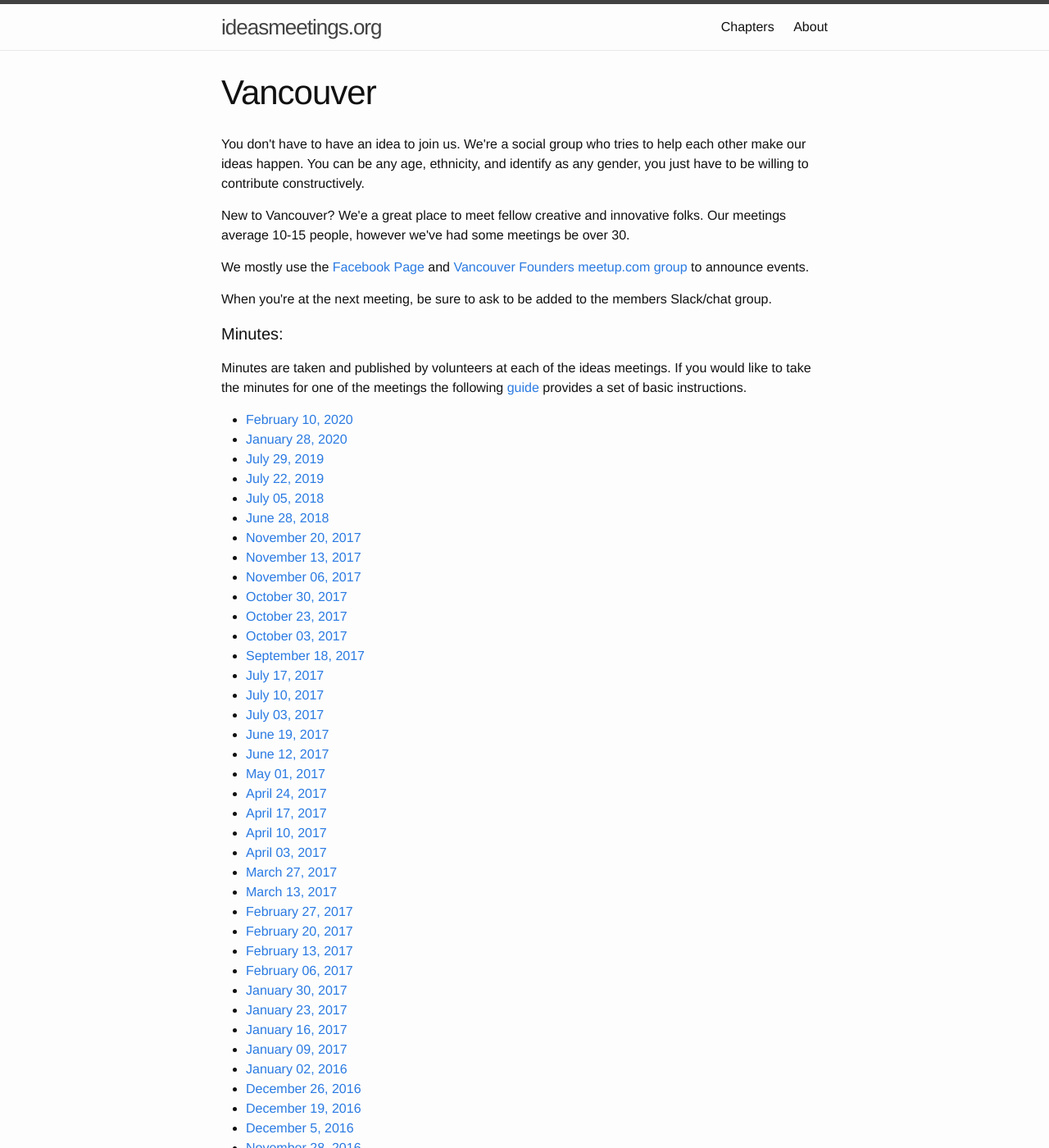
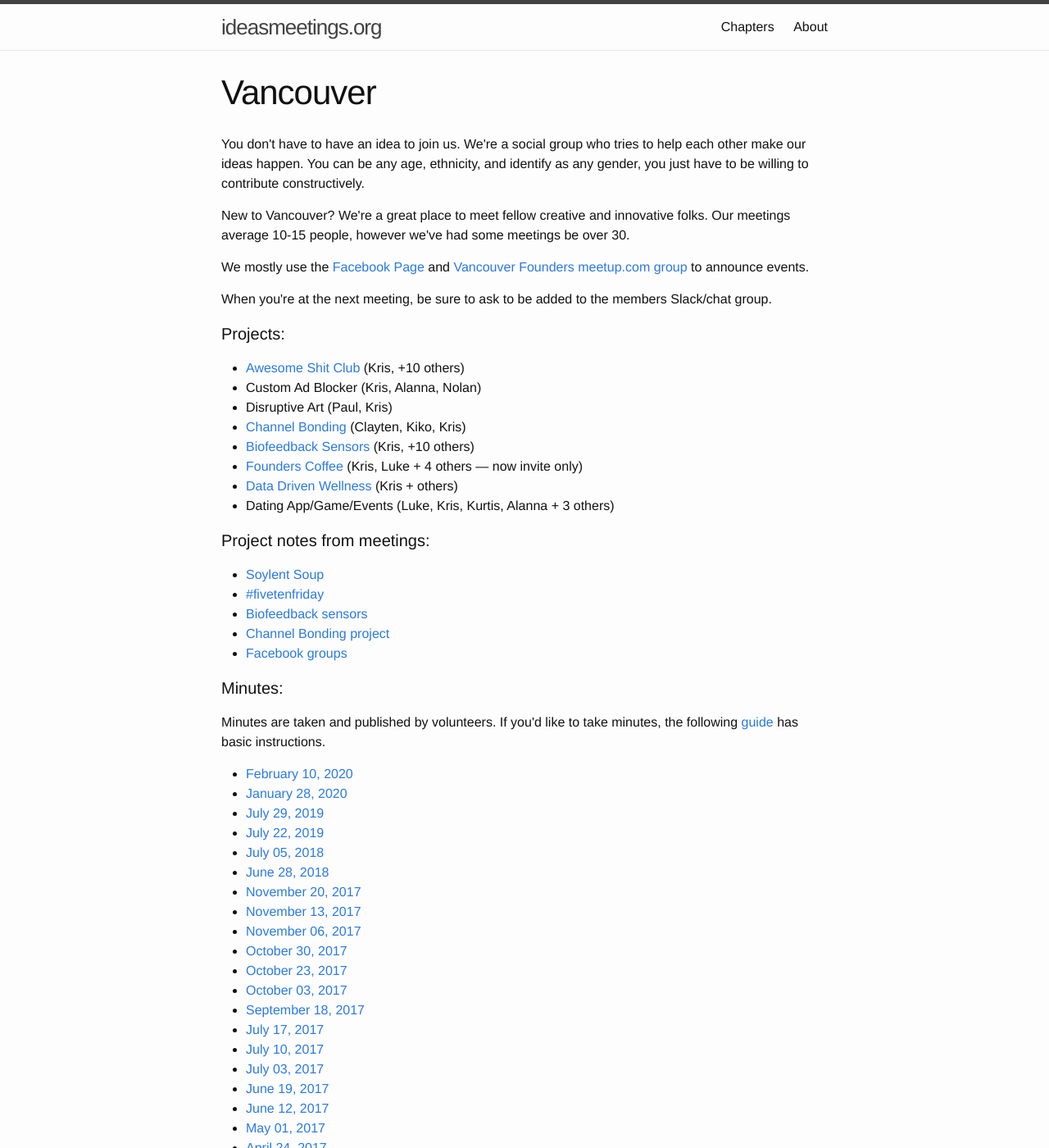
Before and after one commit to improvethings/improvethings.github.io, a Jekyll site: the page built from vancouver/index.html, in a window 1280 px wide and 1400 px high. Shown: the whole window at 82% size. Built offline with Jekyll 4.4.1, drawn with Linux system fonts in a browser that asks for light colours; comment, search, counter and statistics services are not loaded; some of the changed text lies outside the part shown.

Commit message:
Add project notes to Victoria and Vancouver city pages
Victoria lists all 43 Projects-category posts from before 2015 (wiki-era,
all Victoria-origin). Vancouver lists the 5 from 2015 onwards. Updates
hardcoded Vancouver archive links for Channel Bonding and Biofeedback
Sensors to point to the new local pages.

Co-Authored-By: Claude Sonnet 4.6 <noreply@anthropic.com>

```diff
--- a/vancouver/index.html
+++ b/vancouver/index.html
@@ -21,40 +21,37 @@ comments: []
 ---
 
 <p>You don't have to have an idea to join us. We're a social group who tries to help each other make our ideas happen. You can be any age, ethnicity, and identify as any gender, you just have to be willing to contribute constructively.</p>
-<p> New to Vancouver? We'e a great place to meet fellow creative and innovative folks. Our meetings average 10-15 people, however we've had some meetings be over 30. </p>
+<p>New to Vancouver? We're a great place to meet fellow creative and innovative folks. Our meetings average 10-15 people, however we've had some meetings be over 30.</p>
 
-<p>We mostly use the <a href="https://www.facebook.com/ideasvan">Facebook Page</a> and <a href="https://www.meetup.com/VanTechFounders/"> Vancouver Founders meetup.com group</a> to announce events.
-</p>
-<p> When you're at the next meeting, be sure to ask to be added to the members Slack/chat group. </p>
+<p>We mostly use the <a href="https://www.facebook.com/ideasvan">Facebook Page</a> and <a href="https://www.meetup.com/VanTechFounders/">Vancouver Founders meetup.com group</a> to announce events.</p>
+<p>When you're at the next meeting, be sure to ask to be added to the members Slack/chat group.</p>
 
-<table style="width:100%">
- <tr>
+<h4>Projects:</h4>
+<ul>
+<li><a href="http://awesomeshitclub.com/">Awesome Shit Club</a> (Kris, +10 others)</li>
+<li>Custom Ad Blocker (Kris, Alanna, Nolan)</li>
+<li>Disruptive Art (Paul, Kris)</li>
+<li><a href="/2015/07/08/channel-bonding-project/">Channel Bonding</a> (Clayten, Kiko, Kris)</li>
+<li><a href="/2015/11/09/biofeedback-sensors/">Biofeedback Sensors</a> (Kris, +10 others)</li>
+<li><a href="https://www.krisconstable.com/founders-coffee/">Founders Coffee</a> (Kris, Luke + 4 others — now invite only)</li>
+<li><a href="/vancouver/wellness/">Data Driven Wellness</a> (Kris + others)</li>
+<li>Dating App/Game/Events (Luke, Kris, Kurtis, Alanna + 3 others)</li>
+</ul>
+
+<h4>Project notes from meetings:</h4>
+<ul>
+{% for post in site.categories.Projects %}
+  {% assign post_year = post.date | date: '%Y' %}
+  {% unless post_year < '2015' %}
+  <li><a href="{{ post.url }}">{{ post.title }}</a></li>
+  {% endunless %}
+{% endfor %}
+</ul>
+
 <h4>Minutes:</h4>
-
-<p>Minutes are taken and published by volunteers at each of the ideas meetings. If you would like to take the minutes for one of the meetings the following <a href="./GitGuideMM.pdf">guide</a> provides a set of basic instructions.</p>
-
+<p>Minutes are taken and published by volunteers. If you'd like to take minutes, the following <a href="./GitGuideMM.pdf">guide</a> has basic instructions.</p>
 <ul>
 {% for post in site.categories.Vancouver %}
     <li><a href="{{ post.url }}">{{ post.title }}</a></li>
 {% endfor %}
 </ul>
-</tr>
-  <tr>
-<h4>Projects:</h4>
-<ul>
-{% for post in site.categories.Projects %}
-    <li><a href="{{ post.url }}">{{ post.title }}</a></li>
-{% endfor %}
-</ul>
-<ul>
-<li><a href="http://awesomeshitclub.com/">Awesome Shit Club</a> (Kris, +10 others)</li>
-<li>Custom Ad Blocker (Kris, Alanna, Nolan)</li>
-<li>Disruptive Art (Paul, Kris)</li>
-<li><a href="http://archive.ideasmeetings.org/wiki/Channel_Bonding_project">Channel Bonding</a> (Clayten, Kiko, Kris)</li>
-<li><a href="http://archive.ideasmeetings.org/wiki/Biofeedback_sensors">Biofeedback Sensors</a> (Kris, +10 others)</li>
-<li><a href="https://www.krisconstable.com/founders-coffee/"> Founders Coffee </a> (Kris, Luke + 4 others - This project has gone offline and is invite only)</li>
-<li><a href="/vancouver/wellness/">Data Driven Wellness</a> (Kris + others)</li>
-<li>Dating App/Game/Events (Luke, Kris, Kurtis, Alanna + 3 others)</li>
-</ul>
- </tr>
-</table>
```
Also changed, not shown: victoria.md (+11 -2 lines).
